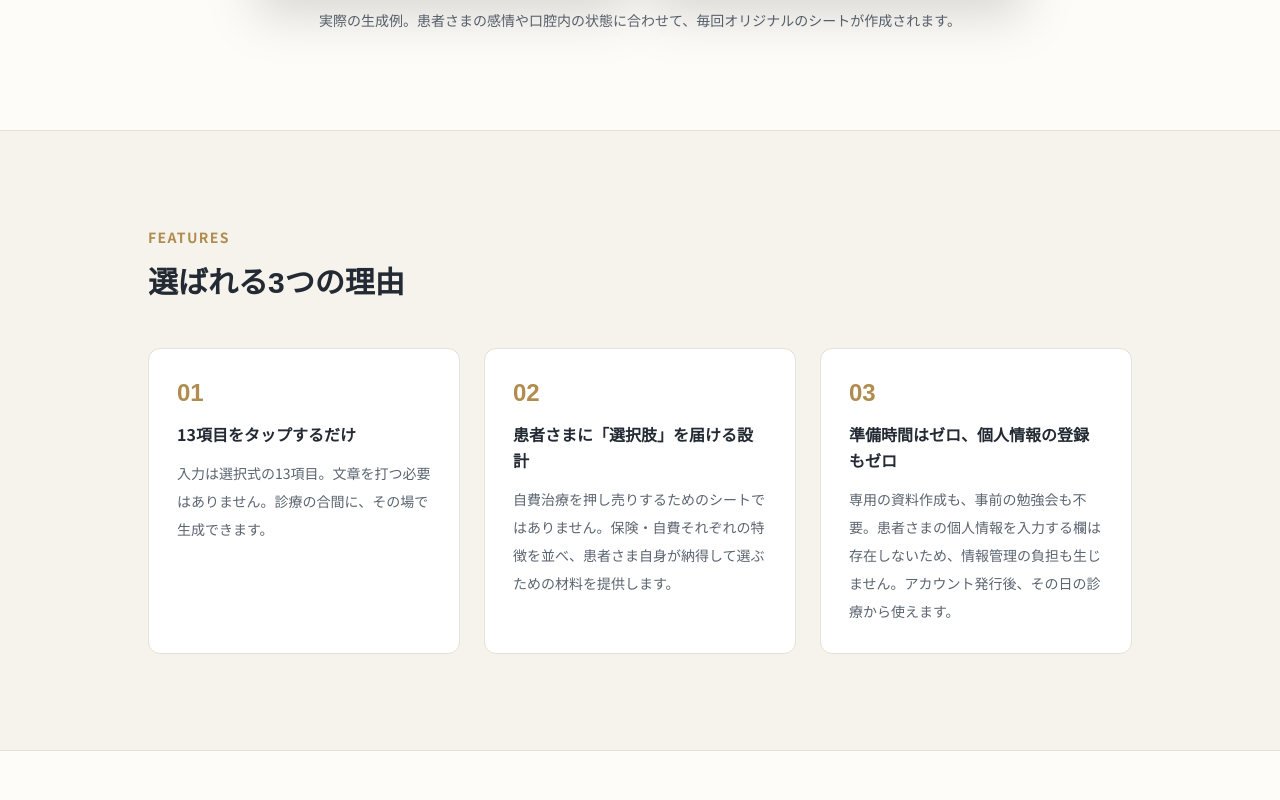
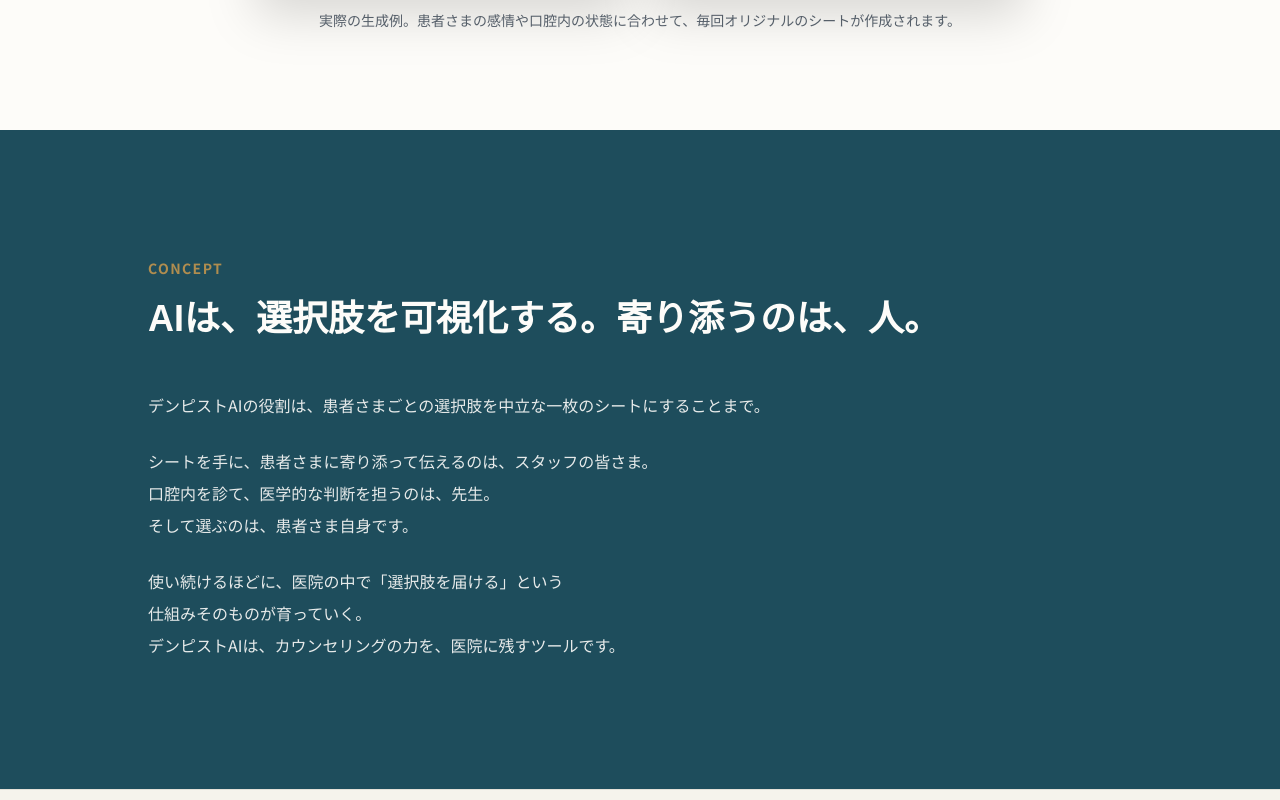
Before and after one commit to Takahito000/dental_tc_app-Private, a Next.js app: page / in a window 1280 px wide. Shown: the part 3020-3820 px from the top of the page. Built offline with nearby package versions, Linux system fonts and the light colour scheme.

Commit message:
LPコンセプトセクション追加

```diff
--- a/app/page.tsx
+++ b/app/page.tsx
@@ -202,6 +202,36 @@
         </div>
       </section>
 
+      {/* ==================== セクション3.5：思想（CONCEPT） ==================== */}
+      {/* 💡 このページで唯一の暗色セクション（bg-accent）。装飾は既存セクションと同じ SectionLabel のみ */}
+      <section className="bg-accent">
+        <div className="mx-auto max-w-5xl px-5 py-20 md:py-32">
+          <SectionLabel>CONCEPT</SectionLabel>
+          <h2 className="font-serif-jp text-2xl font-bold leading-relaxed text-paper md:text-4xl">
+            AIは、選択肢を可視化する。寄り添うのは、人。
+          </h2>
+          <div className="mt-8 max-w-2xl space-y-6 leading-loose text-paper/90 md:mt-10">
+            <p>
+              デンピストAIの役割は、患者さまごとの選択肢を中立な一枚のシートにすることまで。
+            </p>
+            <p>
+              シートを手に、患者さまに寄り添って伝えるのは、スタッフの皆さま。
+              <br />
+              口腔内を診て、医学的な判断を担うのは、先生。
+              <br />
+              そして選ぶのは、患者さま自身です。
+            </p>
+            <p>
+              使い続けるほどに、医院の中で「選択肢を届ける」という
+              <br />
+              仕組みそのものが育っていく。
+              <br />
+              デンピストAIは、カウンセリングの力を、医院に残すツールです。
+            </p>
+          </div>
+        </div>
+      </section>
+
       {/* ==================== セクション4：特徴3点 ==================== */}
       <section className="border-y border-line bg-tint">
         <div className="mx-auto max-w-5xl px-5 py-16 md:py-24">
@@ -353,6 +383,9 @@
           <blockquote className="mt-10 rounded-xl border border-line bg-white p-8 leading-loose md:p-10">
             <p>
               カウンセリングの現場でずっと感じていたのは、『伝えたいのに、伝わらない』というもどかしさでした。自費の提案に躊躇してしまうのは、売り込みたくないという優しさの裏返しです。でも、選択肢を知らないまま決めてしまう患者さんを何度も見てきました。伝えることを、仕組みに変えたい。デンピストAIには、私が現場で培ってきたカウンセリングの型をすべて込めています。
+            </p>
+            <p className="mt-6">
+              大事にしたいのは、このツールがカウンセリングの「代わり」にならないことです。シートを使いながら、スタッフが患者さまに提案を重ねていく。その積み重ねが、その医院ならではのカウンセリングの仕組みを育てます。患者さまの選択肢を広げることが、医院にも、スタッフにも、良いことだと信じています。
             </p>
             {/* 💡 メッセージ〜署名の間隔はモバイルのみ1段階詰める */}
             <p className="mt-3 text-right font-bold md:mt-6">―― 山岸 雪乃</p>
@@ -578,6 +611,10 @@
           <dl className="mt-10 space-y-6">
             {[
               {
+                q: "AIが診断や提案まで代行してくれますか？",
+                a: "いいえ。デンピストAIが生成するのは、患者さまごとの選択肢の比較シートです。診断・治療方針の決定は歯科医師が行い、患者さまへの提案はスタッフが行います。AIは「選択肢を見える化する」役割に徹する設計です。",
+              },
+              {
                 q: "機器の導入は必要ですか？",
                 a: "不要です。インターネットに接続されたスマートフォン・タブレットまたはPCがあれば、そのままご利用いただけます。",
               },
```
